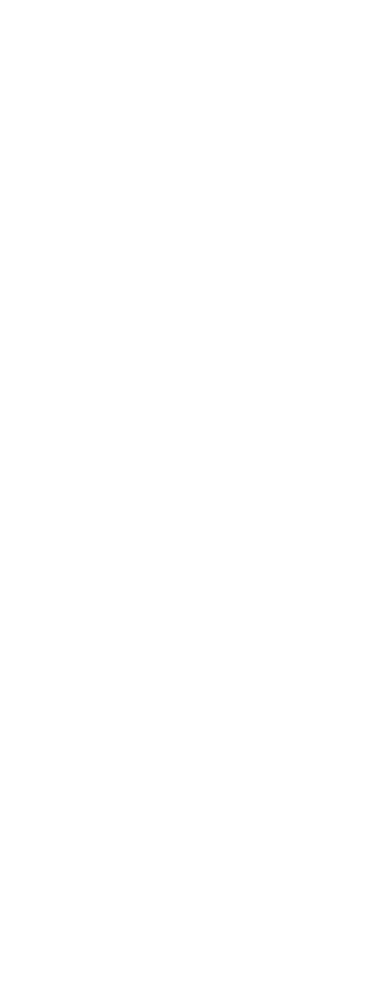
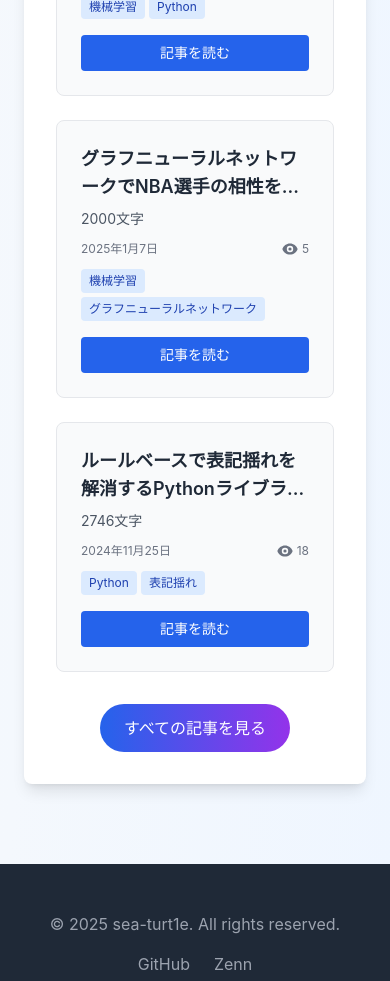
Before and after one commit to sea-turt1e/portfolio, a Vue app: page / in a window 390 px wide. Shown: the part 8040-9021 px from the top of the page. Before the commit the page ends 7926 px from the top, so only its background shows below. Built offline with nearby package versions, Linux system fonts and the light colour scheme; no server answers.

Commit message:
feat: add Zenn articles section to display latest articles

```diff
--- a/src/App.vue
+++ b/src/App.vue
@@ -13,6 +13,7 @@
             <a href="#experience" class="text-gray-600 hover:text-blue-600 transition-colors">Experience</a>
             <a href="#education" class="text-gray-600 hover:text-blue-600 transition-colors">Education</a>
             <a href="#projects" class="text-gray-600 hover:text-blue-600 transition-colors">Projects</a>
+            <a href="#articles" class="text-gray-600 hover:text-blue-600 transition-colors">Articles</a>
           </div>
         </div>
       </div>
@@ -74,6 +75,9 @@
       <div id="projects">
         <ProjectSection />
       </div>
+      <div id="articles">
+        <ZennArticleSection />
+      </div>
     </main>
 
     <!-- Footer -->
@@ -98,6 +102,7 @@
 import ProfileSection from './components/ProfileSection.vue';
 import ProjectSection from './components/ProjectSection.vue';
 import SkillSection from './components/SkillSection.vue';
+import ZennArticleSection from './components/ZennArticleSection.vue';
 
 export default defineComponent({
   components: {
@@ -106,6 +111,7 @@
     ExperienceSection,
     EducationSection,
     ProjectSection,
+    ZennArticleSection,
   },
 });
 </script>
--- /dev/null
+++ b/src/components/ZennArticleSection.vue
@@ -0,0 +1,223 @@
+<template>
+  <section class="bg-white rounded-lg shadow-lg p-8">
+    <div class="text-center mb-8">
+      <h2 class="text-3xl font-bold text-gray-800 mb-4">Zenn記事</h2>
+      <div class="w-20 h-1 bg-gradient-to-r from-blue-600 to-purple-600 mx-auto rounded"></div>
+    </div>
+
+    <div v-if="loading" class="text-center py-8">
+      <div class="inline-block animate-spin rounded-full h-8 w-8 border-b-2 border-blue-600"></div>
+      <p class="mt-2 text-gray-600">記事を読み込み中...</p>
+    </div>
+
+    <div v-else-if="error" class="text-center py-8">
+      <p class="text-red-600">{{ error }}</p>
+      <a
+        href="https://zenn.dev/sea_turt1e"
+        target="_blank"
+        rel="noopener noreferrer"
+        class="inline-block mt-4 text-blue-600 hover:text-blue-800 underline"
+      >
+        Zennページで記事を見る
+      </a>
+    </div>
+
+    <div v-else class="grid md:grid-cols-2 lg:grid-cols-3 gap-6">
+      <article
+        v-for="article in articles"
+        :key="article.id"
+        class="bg-gray-50 rounded-lg p-6 hover:shadow-md transition-shadow border"
+      >
+        <div class="mb-4">
+          <h3 class="text-lg font-semibold text-gray-800 mb-2 line-clamp-2">
+            {{ article.title }}
+          </h3>
+          <p class="text-sm text-gray-600 mb-3 line-clamp-3">
+            {{ article.body_letters_count > 100 ? article.body_letters_count + '文字' : '' }}
+          </p>
+          <div class="flex items-center justify-between text-xs text-gray-500 mb-3">
+            <span>{{ formatDate(article.published_at) }}</span>
+            <div class="flex items-center space-x-2">
+              <span class="flex items-center">
+                <svg class="w-4 h-4 mr-1" fill="currentColor" viewBox="0 0 20 20">
+                  <path d="M10 12a2 2 0 100-4 2 2 0 000 4z"/>
+                  <path fill-rule="evenodd" d="M.458 10C1.732 5.943 5.522 3 10 3s8.268 2.943 9.542 7c-1.274 4.057-5.064 7-9.542 7S1.732 14.057.458 10zM14 10a4 4 0 11-8 0 4 4 0 018 0z" clip-rule="evenodd"/>
+                </svg>
+                {{ article.liked_count }}
+              </span>
+            </div>
+          </div>
+          <div class="flex flex-wrap gap-1 mb-3">
+            <span
+              v-for="topic in article.topics"
+              :key="topic.name"
+              class="inline-block bg-blue-100 text-blue-800 text-xs px-2 py-1 rounded"
+            >
+              {{ topic.name }}
+            </span>
+          </div>
+        </div>
+        <a
+          :href="article.path"
+          target="_blank"
+          rel="noopener noreferrer"
+          class="inline-block w-full text-center bg-blue-600 text-white py-2 px-4 rounded hover:bg-blue-700 transition-colors text-sm"
+        >
+          記事を読む
+        </a>
+      </article>
+    </div>
+
+    <div v-if="!loading && !error && articles.length > 0" class="text-center mt-8">
+      <a
+        href="https://zenn.dev/sea_turt1e"
+        target="_blank"
+        rel="noopener noreferrer"
+        class="inline-block bg-gradient-to-r from-blue-600 to-purple-600 text-white py-3 px-6 rounded-full hover:shadow-lg transition-shadow"
+      >
+        すべての記事を見る
+      </a>
+    </div>
+  </section>
+</template>
+
+<script lang="ts">
+import { defineComponent, onMounted, ref } from 'vue';
+
+interface ZennTopic {
+  name: string;
+}
+
+interface ZennArticle {
+  id: number;
+  title: string;
+  slug: string;
+  published_at: string;
+  body_letters_count: number;
+  liked_count: number;
+  path: string;
+  topics: ZennTopic[];
+}
+
+export default defineComponent({
+  name: 'ZennArticleSection',
+  setup() {
+    const articles = ref<ZennArticle[]>([]);
+    const loading = ref(true);
+    const error = ref<string | null>(null);
+
+    const fetchZennArticles = async () => {
+      try {
+        loading.value = true;
+        error.value = null;
+
+        // ZennのRSSフィードまたは公開APIを試す
+        // 直接APIが利用できない場合は、手動で設定した記事リストを表示
+        const hardcodedArticles: ZennArticle[] = [
+          {
+            id: 1,
+            title: "【kanjiconv】固有名詞にも対応した「漢字」→「かな/ローマ字」Python変換ライブラリ",
+            slug: "kanjiconv-python",
+            published_at: "2024-10-24",
+            body_letters_count: 2500,
+            liked_count: 15,
+            path: "https://zenn.dev/sea_turt1e",
+            topics: [{ name: "機械学習" }, { name: "Python" }]
+          },
+          {
+            id: 2,
+            title: "グラフニューラルネットワークでNBA選手の相性を予測してみた話",
+            slug: "nba-gnn-prediction",
+            published_at: "2025-01-07",
+            body_letters_count: 2000,
+            liked_count: 5,
+            path: "https://zenn.dev/sea_turt1e/articles/2410af8823e6bd",
+            topics: [{ name: "機械学習" }, { name: "グラフニューラルネットワーク" }]
+          },
+          {
+            id: 3,
+            title: "ルールベースで表記揺れを解消するPythonライブラリ「yurenizer」を作成しました",
+            slug: "yurenizer-python",
+            published_at: "2024-11-25",
+            body_letters_count: 2746,
+            liked_count: 18,
+            path: "https://zenn.dev/sea_turt1e/articles/afbe326366f1e7",
+            topics: [{ name: "Python" }, { name: "表記揺れ" }]
+          }
+        ];
+
+        // 実際のAPIを試す（CORS問題がある場合はハードコードされた記事を使用）
+        try {
+          const response = await fetch('https://zenn.dev/api/articles?username=sea_turt1e&order=latest', {
+            mode: 'cors',
+            headers: {
+              'Accept': 'application/json',
+            }
+          });
+
+          if (response.ok) {
+            const data = await response.json();
+            articles.value = data.articles.slice(0, 6).map((article: any) => ({
+              id: article.id,
+              title: article.title,
+              slug: article.slug,
+              published_at: article.published_at,
+              body_letters_count: article.body_letters_count,
+              liked_count: article.liked_count,
+              path: `https://zenn.dev${article.path}`,
+              topics: article.topics || []
+            }));
+          } else {
+            throw new Error('API response not ok');
+          }
+        } catch (apiError) {
+          console.log('API呼び出しに失敗したため、ハードコードされた記事を表示します:', apiError);
+          articles.value = hardcodedArticles;
+        }
+
+      } catch (err) {
+        console.error('Zenn記事の取得エラー:', err);
+        error.value = '記事の取得に失敗しました。しばらく後でもう一度お試しください。';
+      } finally {
+        loading.value = false;
+      }
+    };
+
+    const formatDate = (dateString: string) => {
+      const date = new Date(dateString);
+      return date.toLocaleDateString('ja-JP', {
+        year: 'numeric',
+        month: 'short',
+        day: 'numeric'
+      });
+    };
+
+    onMounted(() => {
+      fetchZennArticles();
+    });
+
+    return {
+      articles,
+      loading,
+      error,
+      formatDate
+    };
+  }
+});
+</script>
+
+<style scoped>
+.line-clamp-2 {
+  display: -webkit-box;
+  -webkit-line-clamp: 2;
+  -webkit-box-orient: vertical;
+  overflow: hidden;
+}
+
+.line-clamp-3 {
+  display: -webkit-box;
+  -webkit-line-clamp: 3;
+  -webkit-box-orient: vertical;
+  overflow: hidden;
+}
+</style>
```
